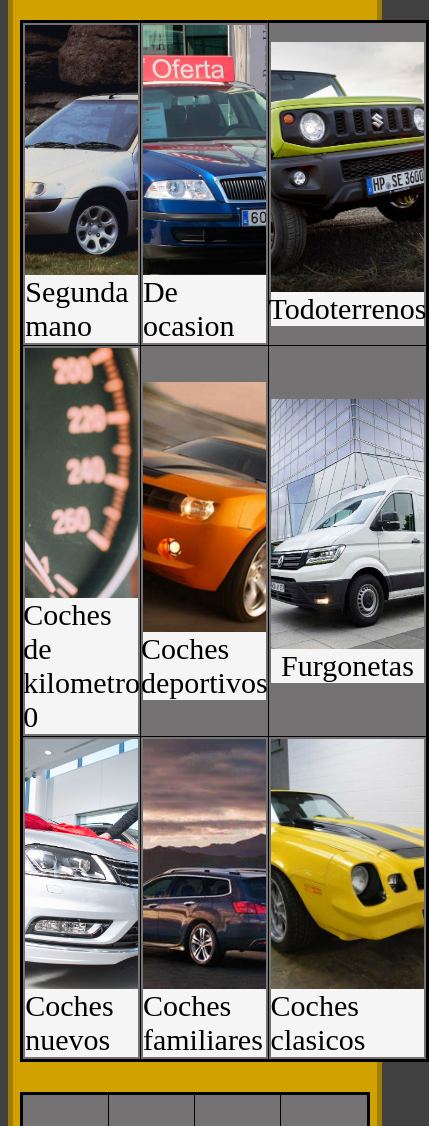
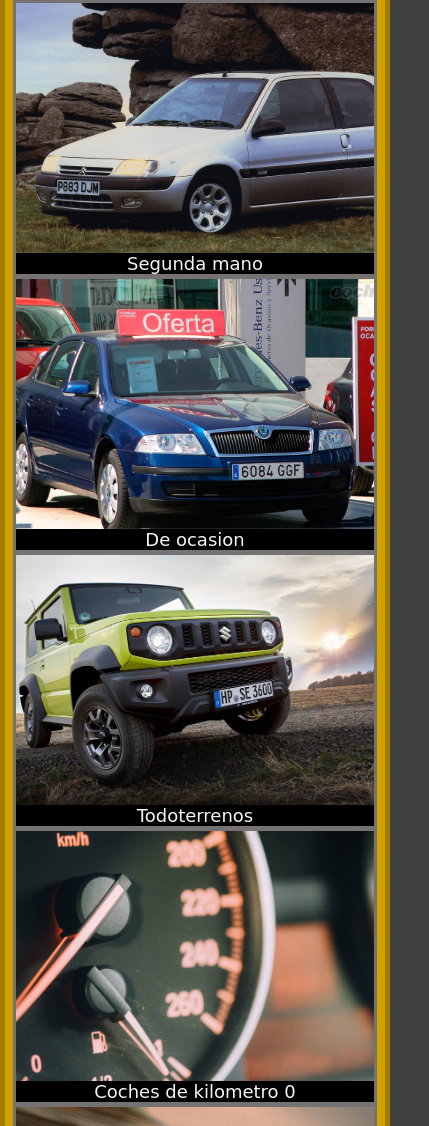
Before and after one commit to ikerabadia/DesInterfacesWeb, a plain HTML site: page Prototipado/prueba1.html in a window 390 px wide. Shown: the part 874-2000 px from the top of the page, 429 px wide, since content can reach past the window. Drawn offline with Linux system fonts and the light colour scheme.

Commit message:
Arreglos del modo movil responsive (no completado)

```diff
--- a/Prototipado/prueba1.css
+++ b/Prototipado/prueba1.css
@@ -1,6 +1,7 @@
 /*GENERALES*/
 body{
     background: #414141;
+    margin:0px;
 }
 table{
     border: 3px solid black;
@@ -143,38 +144,46 @@ table{
 /*Categorias*/
 .sugerencias{
     margin-top: 2%;
-    background: lightslategray;
+    background: #747272;
     margin-left: 2%;
     margin-right: 2%;
+    display: flex;
+    flex-direction: column;
+    padding: 1%;
 }
-#tablaSugerencias td{
-    padding: 0.5%;
-}
-#tablaSugerencias td:hover{
-    padding: 0.5%;
-    background: white;
-}
-#tablaSugerencias p{
-    margin-top: 0px;
-    margin-bottom: 0px;
-    display: flex;
-    justify-content: center;
-    align-content: center;
-    text-decoration: none;
-    color: black;
-    background: whitesmoke;
-    font-size: 30px;
-}
-#tablaSugerencias a{
+.sugerencias a{
     text-decoration: none;
 }
-.tablaSugerenciasLink{
-    box-shadow: 2px 2px 10px #666;
+.filaSugerencias{
+    display: flex;
+    flex-direction: row;
+    width: 100%;
+    justify-content: space-evenly;
 }
-.imgCategorias{
-    width: 100%;
-    height: auto;
+.sugerencia{
+    width: 33%;
+    background: black;
+    color: whitesmoke;
+    padding: 10px;
+    margin: 10px;
+    text-decoration: none;
 }
+.sugerencia p{
+    text-align: center;
+    font-family: cursive;
+    font-size: 30px;
+    margin: 0px;
+    color: whitesmoke;
+}
+.sugerencia:hover{
+    background: whitesmoke;
+}
+.sugerencia:hover p {
+    color: black;
+}
+
+
+
 .divImgCategorias{
     width: 100%;
     height: 250px;
@@ -242,6 +251,12 @@ table{
 }
 
 /*PIE DE PAGINA*/
+.pie{
+    width: 100%;
+}
+.tablaPie{
+    width: 100%;
+}
 .pie a{
     display: flex;
     align-content: center;
@@ -337,5 +352,28 @@ table{
         align-items: center;
     }
 
+    /*SUGERENCIAS*/
+    .filaSugerencias{
+        display: flex;
+        flex-direction: column;
+        width: 100%;
+        justify-content: space-evenly;
+    }
+    .sugerencia {
+        width: 100%;
+        background: black;
+        color: whitesmoke;
+        padding: 0px;
+        margin: 0px;
+        text-decoration: none;
+        margin-bottom: 5px;
+    }
+    .sugerencia p{
+        text-align: center;
+        font-family: cursive;
+        font-size: 18px;
+        margin: 0px;
+        color: whitesmoke;
+    }
 
 }
--- a/Prototipado/prueba1.html
+++ b/Prototipado/prueba1.html
@@ -106,26 +106,24 @@
         </table>
       </div>
     </div>
-    <div class="sugerencias" style="margin-top: 30px; background: lightslategray">
-      <table id="tablaSugerencias" style="width: 100%" border="1">
-        <tr style="height: 150px">
-          <td style="width: 30%"><a href="./pagListadoCoches.html"><div class="divImgCategorias" id="divImgSegundaMano"></div><p>Segunda mano</p></a></td>
-          <td style="width: 30%"><a href="./pagListadoCoches.html"><div class="divImgCategorias" id="divImgOcasion"></div><p>De ocasion</p></a></td>
-          <td style="width: 30%"><a href="./pagListadoCoches.html"><div class="divImgCategorias" id="divImgTodoterrenos"></div><p>Todoterrenos</p></a></td>
-        </tr>
-        <tr style="height: 150px">
-          <td style="width: 30%"><a href="./pagListadoCoches.html"><div class="divImgCategorias" id="divImgKm0"></div><p>Coches de kilometro 0</p></a></td>
-          <td style="width: 30%"><a href="./pagListadoCoches.html"><div class="divImgCategorias" id="divImgDeportivos"></div></div><p>Coches deportivos</p></a></td>
-          <td style="width: 30%"><a href="./pagListadoCoches.html"><div class="divImgCategorias" id="divImgFurgonetas"></div></div><p>Furgonetas</p></a></td>
-        </tr>
-        <tr style="height: 150px">
-          <td style="width: 30%"><a href="./pagListadoCoches.html"><div class="divImgCategorias" id="divImgNuevos"></div><p>Coches nuevos</p></a></td>
-          <td style="width: 30%"><a href="./pagListadoCoches.html"><div class="divImgCategorias" id="divImgFamiliares"></div><p>Coches familiares</p></a></td>
-          <td style="width: 30%"><a href="./pagListadoCoches.html"><div class="divImgCategorias" id="divImgClasicos"></div><p>Coches clasicos</p></a></td>
-        </tr>
-      </table>
+    <div class="sugerencias">
+      <div class="filaSugerencias">
+          <div class="sugerencia"><a href="./pagListadoCoches.html"><div class="divImgCategorias" id="divImgSegundaMano"></div><p class="nombreCategoria">Segunda mano</p></a></div>
+          <div class="sugerencia"><a href="./pagListadoCoches.html"><div class="divImgCategorias" id="divImgOcasion"></div><p class="nombreCategoria">De ocasion</p></a></div>
+          <div class="sugerencia"><a href="./pagListadoCoches.html"><div class="divImgCategorias" id="divImgTodoterrenos"></div><p class="nombreCategoria">Todoterrenos</p></a></div>
+      </div>
+      <div class="filaSugerencias">
+          <div class="sugerencia"><a href="./pagListadoCoches.html"><div class="divImgCategorias" id="divImgKm0"></div><p class="nombreCategoria">Coches de kilometro 0</p></a></div>
+          <div class="sugerencia"><a href="./pagListadoCoches.html"><div class="divImgCategorias" id="divImgDeportivos"></div><p class="nombreCategoria">Coches deportivos</p></a></div>
+          <div class="sugerencia"><a href="./pagListadoCoches.html"><div class="divImgCategorias" id="divImgFurgonetas"></div><p class="nombreCategoria">Furgonetas</p></a></div>
+      </div>
+      <div class="filaSugerencias">
+          <div class="sugerencia"><a href="./pagListadoCoches.html"><div class="divImgCategorias" id="divImgNuevos"></div><p class="nombreCategoria">Coches nuevos</p></a></div>
+          <div class="sugerencia"><a href="./pagListadoCoches.html"><div class="divImgCategorias" id="divImgFamiliares"></div><p class="nombreCategoria">Coches familiares</p></a></div>
+          <div class="sugerencia"><a href="./pagListadoCoches.html"><div class="divImgCategorias" id="divImgClasicos"></div><p class="nombreCategoria">Coches clasicos</p></a></div>
+      </div>
     </div>
-    <div class="anunciosPropios" style="margin-top: 30px; background: lightslategray">
+    <div class="anunciosPropios">
       <table style="width: 100%" border="1">
         <tr style="height: 150px">
           <td><a href="./pagCoche.html">Anuncio 1</a></td>
@@ -136,9 +134,9 @@
       </table>
     </div>
   </div>
-  <div class="pie" style="margin-top: 60px; position: absolute; left: 0px; right: 0px">
-    <table style="width: 100%" border="1">
-      <tr style="height: 60px; background: lightgray">
+  <div class="pie">
+    <table class="tablaPie">
+      <tr>
         <td><a>Ayuda </a></td>
         <td><a>Quienes somos </a></td>
         <td><a>Coockies</a></td>
```
